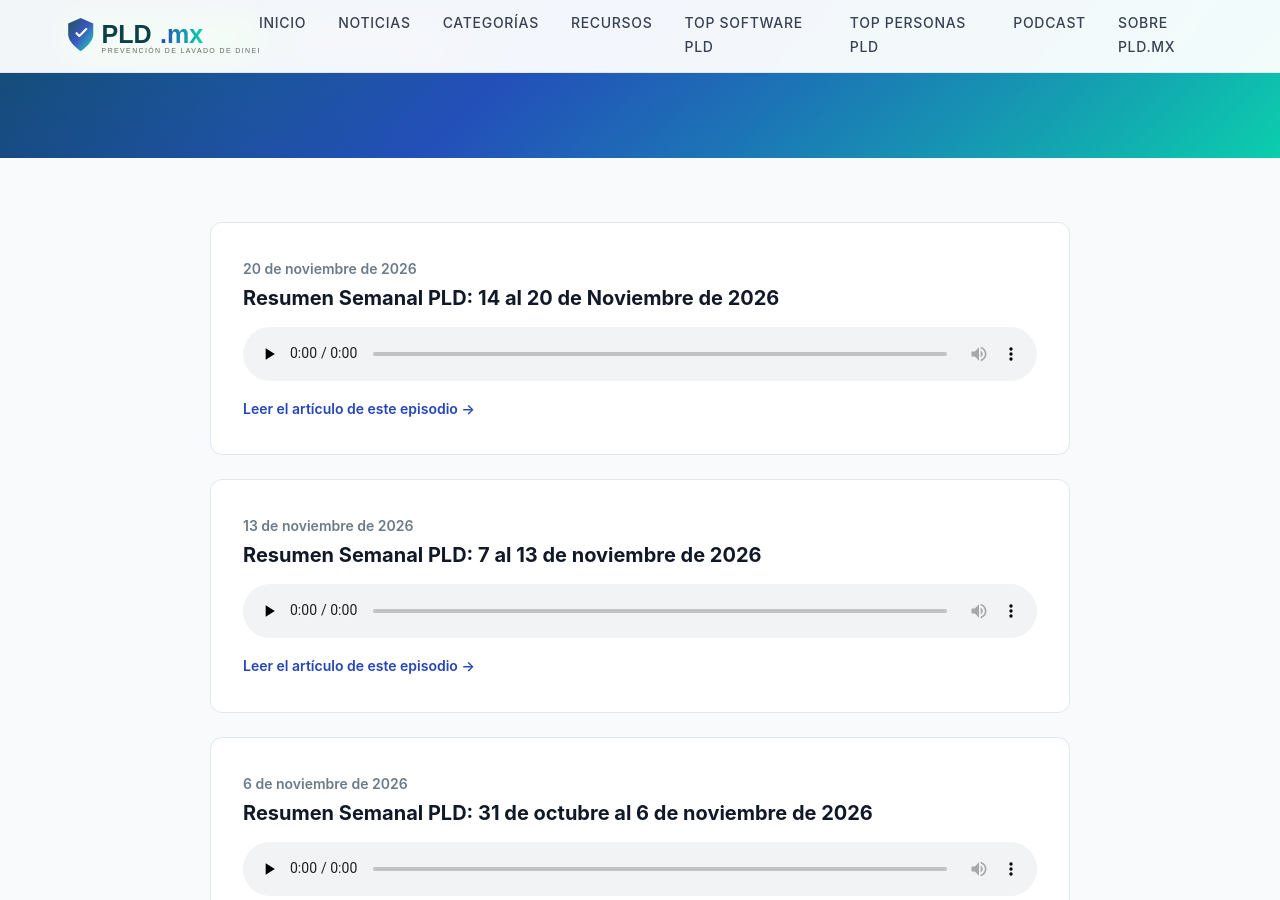
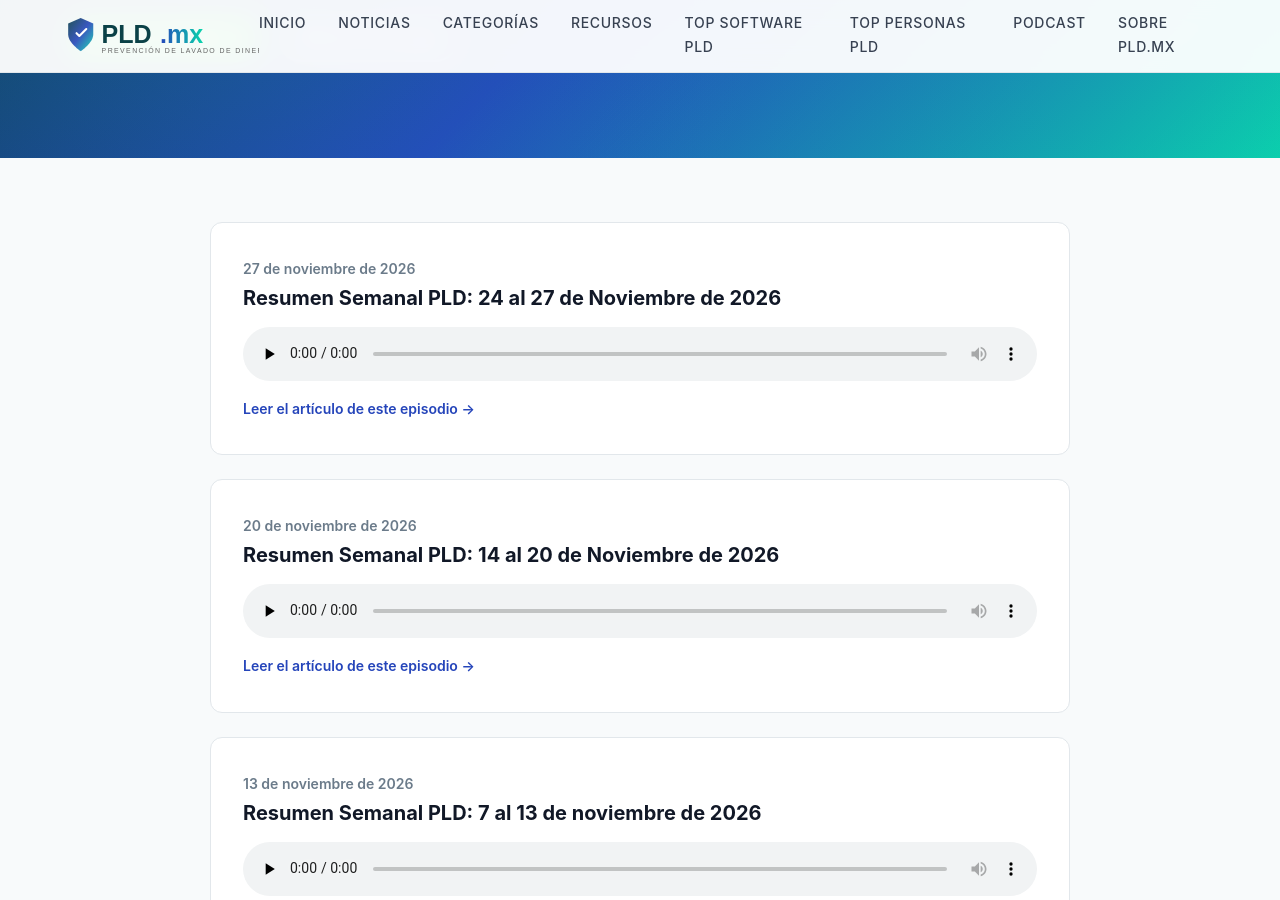
Before and after one commit to jovenjuanpirami/pld.mx, a Jekyll site: the page built from pages/podcast.html, in a window 1280 px wide and 900 px high, scrolled down 356 px. Built offline with Jekyll 4.4.1, drawn with Linux system fonts in a browser that asks for light colours; some web fonts are replaced.

Commit message:
Track new podcast episode(s)

```diff
--- a/_data/podcast_episodes.json
+++ b/_data/podcast_episodes.json
@@ -196,5 +196,11 @@
     "buzzsprout_id": 20156038,
     "published_at": "2026-11-20T10:00:00.000-05:00",
     "title": "Resumen Semanal PLD: 14 al 20 de Noviembre de 2026"
+  },
+  "2026-11-27-resumen-semanal-pld": {
+    "audio_url": "https://www.buzzsprout.com/2617719/episodes/20188445-resumen-semanal-pld-24-al-27-de-noviembre-de-2026.mp3",
+    "buzzsprout_id": 20188445,
+    "published_at": "2026-11-27T10:00:00.000-05:00",
+    "title": "Resumen Semanal PLD: 24 al 27 de Noviembre de 2026"
   }
 }
```
